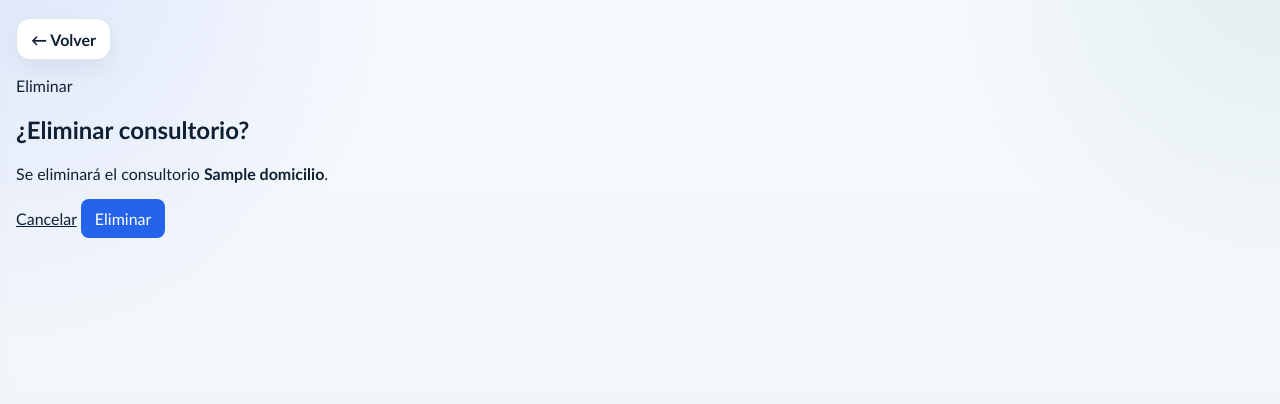
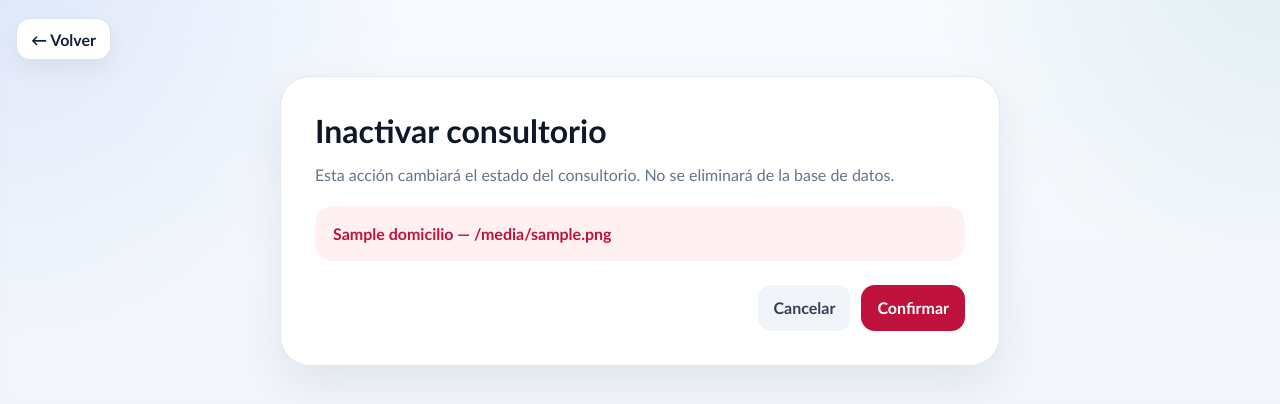
Before and after one commit to coriaFranco07/Sistema_Psicologia, a Django app: template apps/usuario/templates/psicologo/oficina_confirm_delete.html in a window 1280 px wide. Shown: the part 74-478 px from the top of the page. Run offline with Django 4.2, Linux system fonts and the light colour scheme; the template is opened without the code that fills it: most values are stand-ins (such as "Sample title", 1, 10 or a date in 2020); parts of the project's set-up code (start-up, migrations or seed data) failed here and were passed over.

Commit message:
Apply language deactivate style to office confirmation

```diff
--- a/apps/usuario/templates/psicologo/oficina_confirm_delete.html
+++ b/apps/usuario/templates/psicologo/oficina_confirm_delete.html
@@ -1,15 +1,17 @@
 {% extends "usuario/base.html" %}
-{% block title %}Eliminar consultorio{% endblock %}
+{% block title %}Inactivar consultorio{% endblock %}
+
+{% block extra_styles %}
+.delete-wrap{max-width:720px;margin:0 auto;display:grid;gap:22px}.delete-card{padding:34px;border-radius:30px;background:#fff;border:1px solid #e2e8f0;box-shadow:0 18px 44px rgba(15,23,42,.08)}.delete-card h1{margin:0 0 12px;font-size:2rem;color:#0f172a}.delete-card p{margin:0;color:#64748b;line-height:1.6}.delete-highlight{margin-top:18px;padding:18px;border-radius:18px;background:#fff1f2;color:#be123c;font-weight:900}.delete-actions{display:flex;justify-content:flex-end;gap:10px;margin-top:24px}.delete-btn{display:inline-flex;align-items:center;justify-content:center;min-height:46px;padding:0 16px;border-radius:14px;text-decoration:none;font-weight:900;border:0}.delete-btn.light{background:#f1f5f9;color:#334155}.delete-btn.danger{background:#be123c;color:#fff}@media(max-width:620px){.delete-actions{display:grid}.delete-btn{width:100%}}
+{% endblock %}
+
 {% block content %}
-<section class="app-delete-card">
-  <p class="app-kicker">Eliminar</p>
-  <h1>¿Eliminar consultorio?</h1>
-  <p>Se eliminará el consultorio <strong>{{ oficina.domicilio }}</strong>.</p>
-
-  <form method="post" class="app-delete-actions">
-    {% csrf_token %}
-    <a class="app-btn" href="{% url 'usuario:psicologo_oficina_list' %}">Cancelar</a>
-    <button class="app-btn app-btn-danger" type="submit">Eliminar</button>
-  </form>
-</section>
+<div class="delete-wrap">
+  <div class="delete-card">
+    <h1>Inactivar consultorio</h1>
+    <p>Esta acción cambiará el estado del consultorio. No se eliminará de la base de datos.</p>
+    <div class="delete-highlight">{{ oficina.domicilio }} — {{ oficina.id_psicologo }}</div>
+    <form method="post">{% csrf_token %}<div class="delete-actions"><a class="delete-btn light" href="{% url 'usuario:psicologo_oficina_list' %}">Cancelar</a><button class="delete-btn danger" type="submit">Confirmar</button></div></form>
+  </div>
+</div>
 {% endblock %}
```
